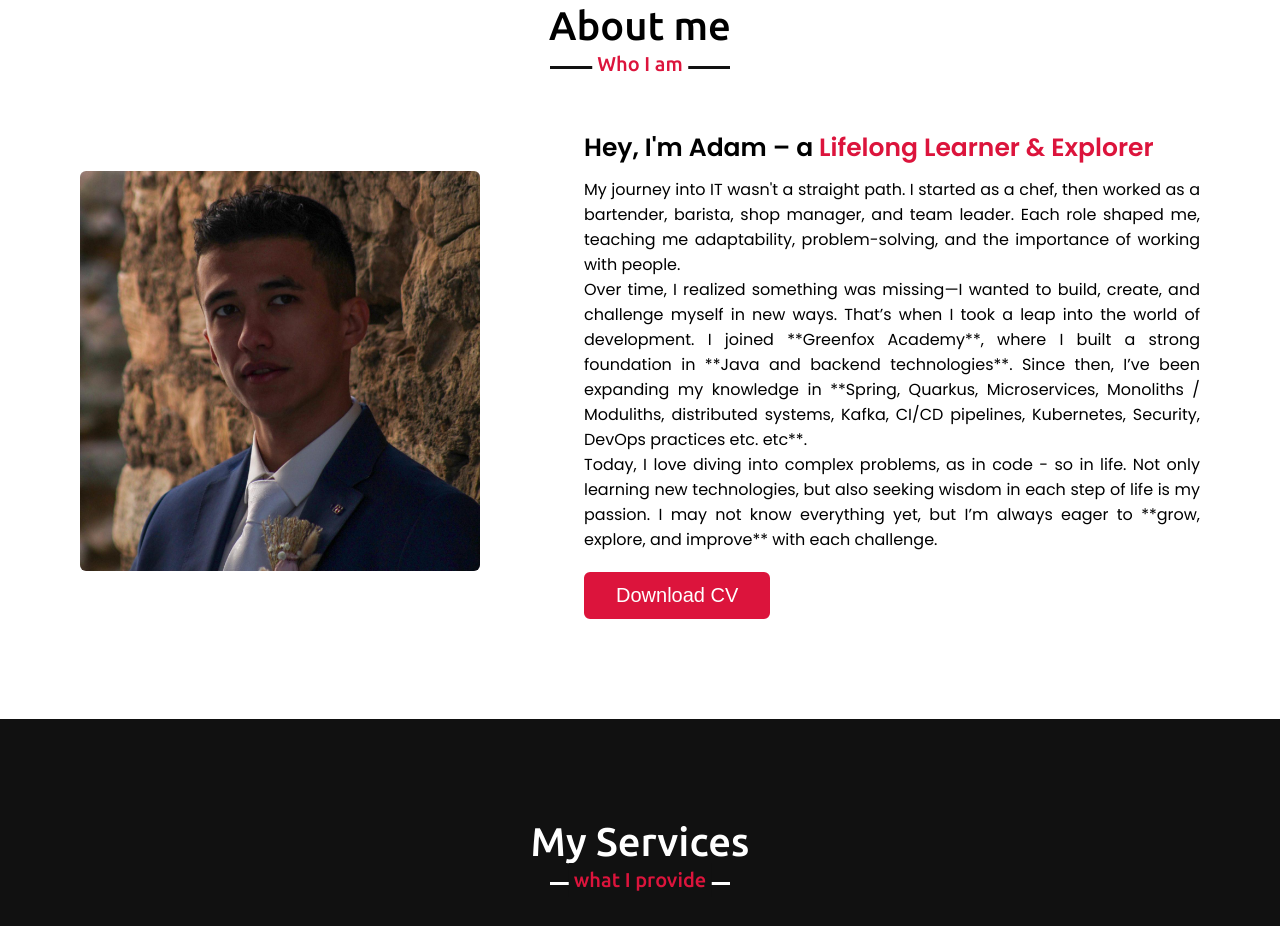
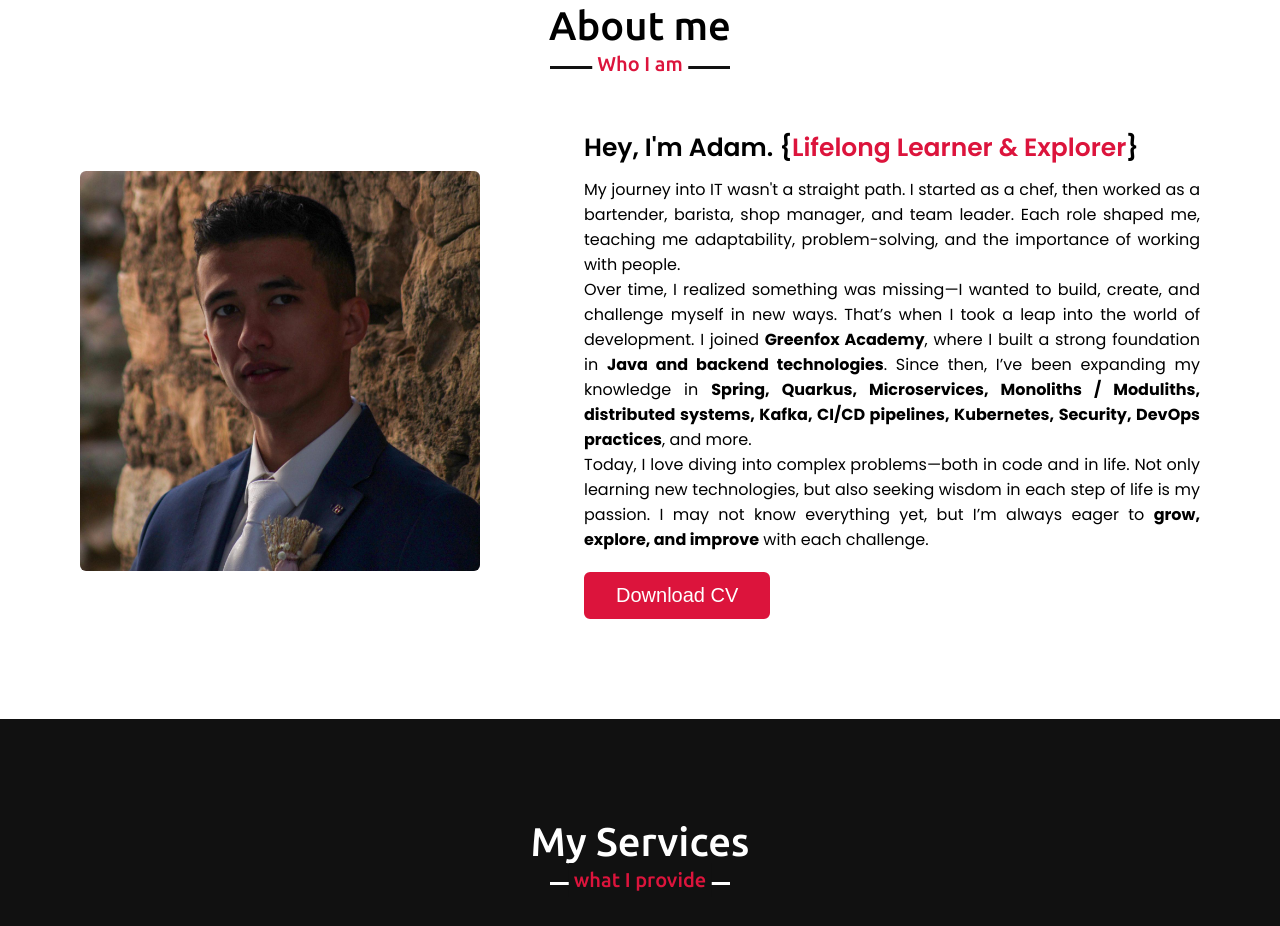
Before and after one commit to NoxEtSol/NoxEtSol.github.io, a plain HTML site: page index.html in a window 1280 px wide. Shown: the part 897-1823 px from the top of the page. Drawn offline with nearby package versions, Linux system fonts and the light colour scheme.

Commit message:
Update index.html

```diff
--- a/index.html
+++ b/index.html
@@ -61,7 +61,7 @@
                     <img src="assets/profile.jpg" alt="">
                 </div>
                 <div class="column right">
-                <div class="text">Hey, I'm Adam – a <span class="about-me">Lifelong Learner & Explorer</span></div>
+                <div class="text">Hey, I'm Adam. {<span class="about-me">Lifelong Learner & Explorer</span>}</div>
 <p>
     My journey into IT wasn't a straight path. I started as a chef, then worked as a bartender, barista,
     shop manager, and team leader. Each role shaped me, teaching me adaptability, problem-solving,
@@ -69,13 +69,13 @@
 </p>
 <p>
     Over time, I realized something was missing—I wanted to build, create, and challenge myself in new ways.
-                    That’s when I took a leap into the world of development. I joined **Greenfox Academy**, where I built
-                    a strong foundation in **Java and backend technologies**. Since then, I’ve been expanding my knowledge
-                    in **Spring, Quarkus, Microservices, Monoliths / Moduliths, distributed systems, Kafka, CI/CD pipelines, Kubernetes, Security, DevOps practices etc. etc**.
+    That’s when I took a leap into the world of development. I joined <strong>Greenfox Academy</strong>, where I built
+    a strong foundation in <strong>Java and backend technologies</strong>. Since then, I’ve been expanding my knowledge
+    in <strong>Spring, Quarkus, Microservices, Monoliths / Moduliths, distributed systems, Kafka, CI/CD pipelines, Kubernetes, Security, DevOps practices</strong>, and more.
 </p>
 <p>
-                    Today, I love diving into complex problems, as in code - so in life. Not only learning new technologies, but also seeking wisdom in each step of life is my passion.
-                    I may not know everything yet, but I’m always eager to **grow, explore, and improve** with each challenge.
+    Today, I love diving into complex problems—both in code and in life. Not only learning new technologies, but also seeking wisdom in each step of life is my passion.
+    I may not know everything yet, but I’m always eager to <strong>grow, explore, and improve</strong> with each challenge.
 </p>
                 <form class="download" method="get" action="assets/Adam_Nguyen_Van_CV_ENG.pdf" download>
                     <button type="submit">Download CV</button>
```
Lines whose indentation alone changed are shown as unchanged.
